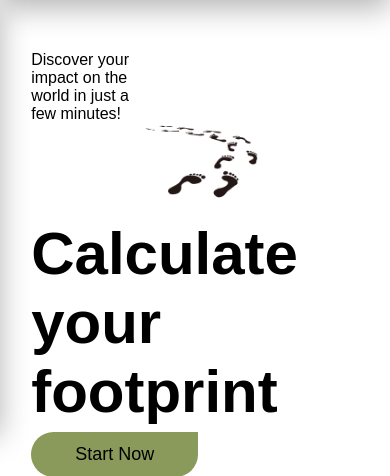
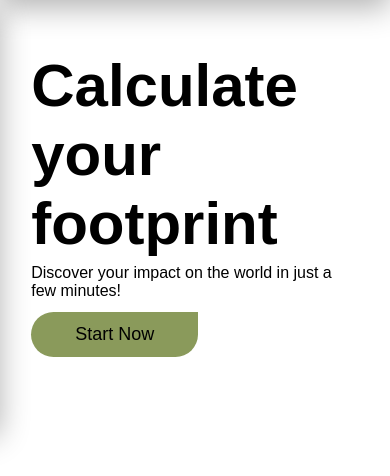
Before and after one commit to unix2002/webtech, a PHP site: page / in a window 390 px wide. Shown: the part 60-536 px from the top of the page. Run offline with PHP 8.4, Linux system fonts and the light colour scheme.

Commit message:
updated mobile version

```diff
--- a/Website/style.css
+++ b/Website/style.css
@@ -188,6 +188,10 @@
 
     .photo {
         width: 120px;
+    }
+
+    .homeIMG {
+        display: none;
     }
 }
 
```
